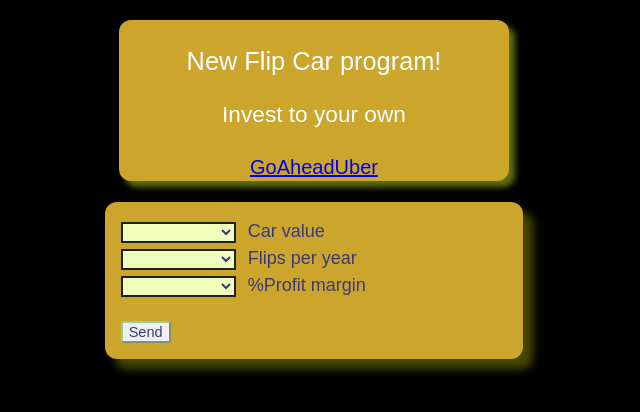
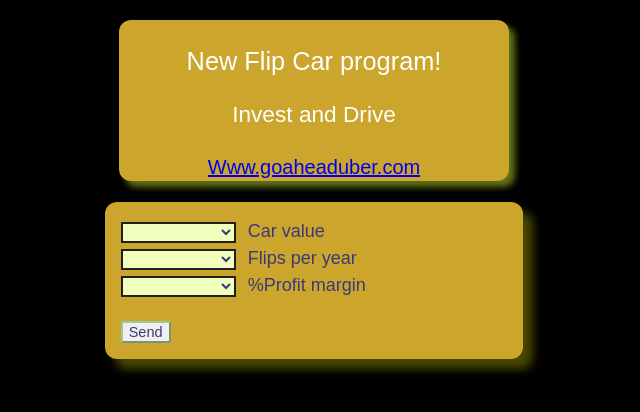
Before and after one commit to ms-guilherme/Calculador-De-Juros, a plain HTML site: page index.html in a window 1280 px wide. Shown: the whole page, without its empty margins (326-966 px from the left). Drawn offline with Linux system fonts and the light colour scheme.

Commit message:
Update index.html

```diff
--- a/index.html
+++ b/index.html
@@ -4,7 +4,7 @@
     <meta charset="UTF-8">
     <meta http-equiv="X-UA-Compatible" content="IE=edge">
     <meta name="viewport" content="width=device-width, initial-scale=1.0">
-    <title>Invest with goaheaduber.com</title>
+    <title>Invest and Drive with goaheaduber.com</title>
     <!--
      .Em operações de juros compostos, há os seguintes dados;
       ->Capital (C) (Dinheiro/capital inicial)
@@ -24,8 +24,8 @@
  <header id="_header">
   <section id="_s1">
   <p id="_p1">New Flip Car program!</p>
-  <p id="_p2">Invest to your own</p>
-  <a id="_link" href="#" onclick="_link();" onmouseenter="linkenter()" onmouseout="linkout()">GoAheadUber</a>
+  <p id="_p2">Invest and Drive</p>
+  <a id="_link" href="#" onclick="_link();" onmouseenter="linkenter()" onmouseout="linkout()">Www.goaheaduber.com</a>
    </section>
  </header>
  <section id="_s2">
@@ -100,6 +100,7 @@
 
 <style>
 body { background-color:black; }
+/*Códigos CSS*/
 
 header#_header {
  font: normal 19pt Arial;
@@ -229,9 +230,11 @@ p#resp {
  font: normal 13pt Arial;
  color: white;
 }
+/*Códigos CSS*/
 </style>
 
 <script>
+//Códigos JS//
 function _link() {
   window.open('https://www.goaheaduber.com/')
 }
@@ -302,6 +305,7 @@ function calcular() {
    resposta.innerHTML = `Your profit acumulated is ${_j.toLocaleString('pt-BR',{style: 'currency', currency: 'USD'})}`
    resposta2.innerHTML = `Your patrimony now is ${_m.toLocaleString('pt-BR',{style: 'currency', currency: 'USD'})}`
 }
+//Códigos JS//
 </script>
 </body>
 
```
